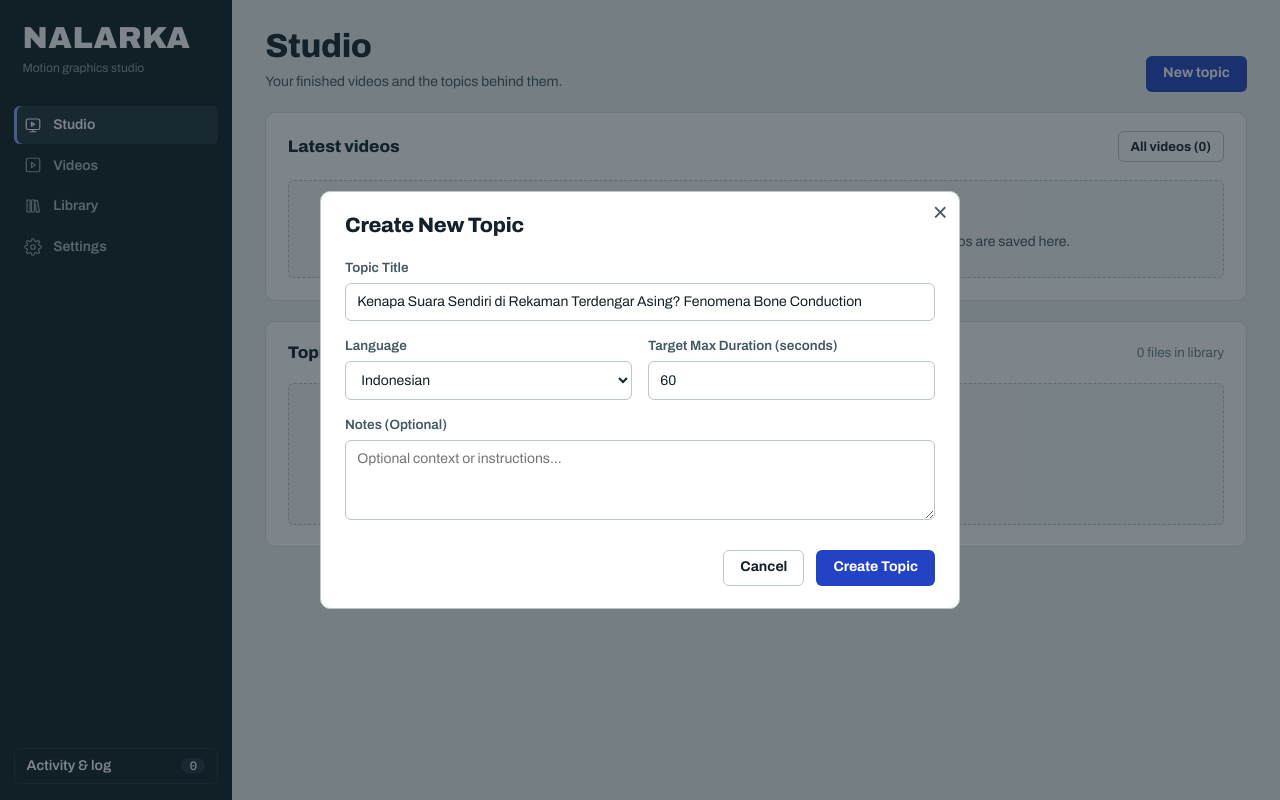
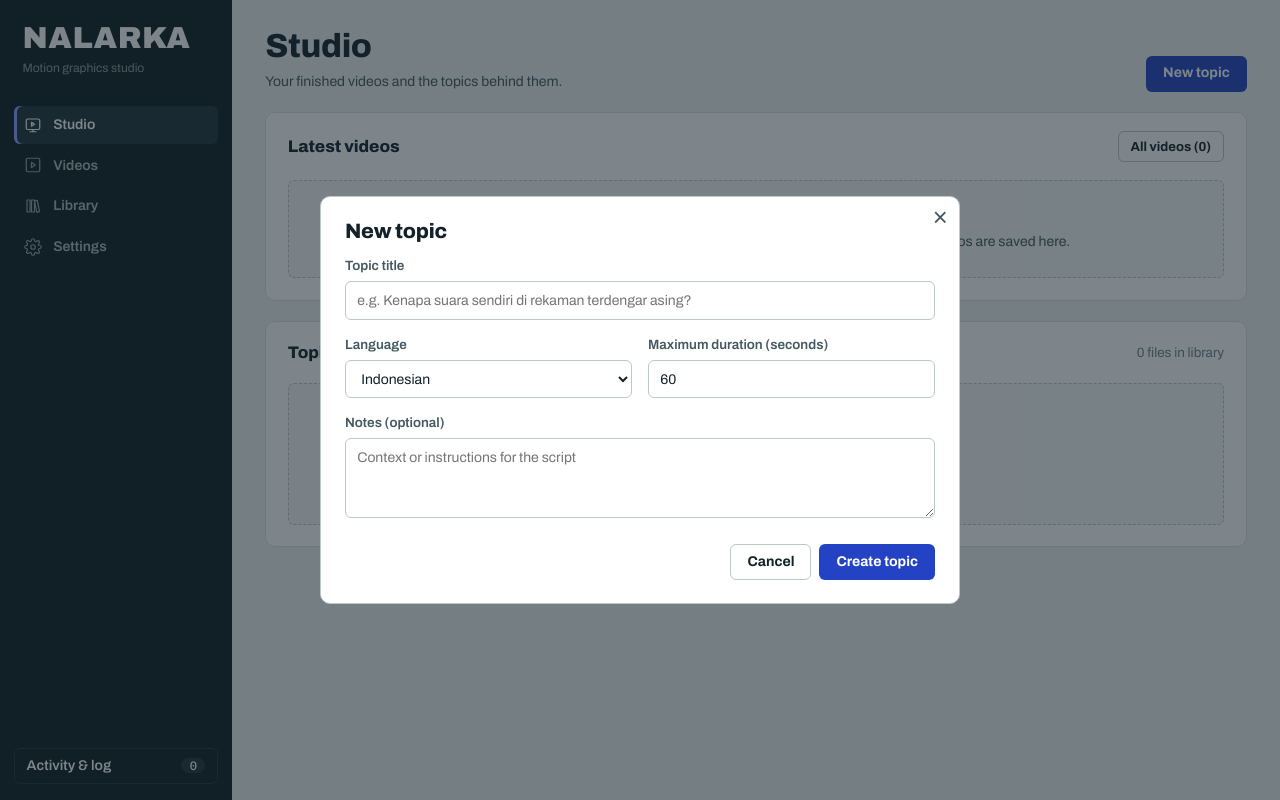
Before and after one commit to damocolos/vidgenala, a FastAPI app: page /topics in a window 1280 px wide, after a click on "New topic". Run offline with FastAPI, Linux system fonts and the light colour scheme; data that the repository does not hold is empty; parts of the project's set-up code (start-up, migrations or seed data) failed here and were passed over.

Commit message:
ui patch 11

```diff
--- a/nalarka/web/static/css/style.css
+++ b/nalarka/web/static/css/style.css
@@ -374,6 +374,7 @@ tbody tr:hover { background: var(--sheet-2); }
 .modal-content h3 { font-size: 1.3rem; margin-bottom: .85rem; padding-right: 2rem; flex: none; }
 .modal-content > * { flex: none; }
 .modal-content > .modal-scroll, .modal-content > #verification-modal-content { flex: 0 1 auto; min-height: 0; overflow: auto; }
+.modal-content > form { flex: 0 1 auto; min-height: 0; overflow: auto; padding: 2px; margin: -2px; }
 .modal-footer { margin-top: 1rem; display: flex; justify-content: flex-end; gap: .6rem; }
 .modal-close { position: absolute; right: .7rem; top: .5rem; background: none; border: 0; font-size: 1.6rem; line-height: 1; color: var(--ink-soft); cursor: pointer; }
 .player-frame { background: #000; border-radius: var(--radius); display: flex; justify-content: center; }
@@ -383,6 +384,18 @@ tbody tr:hover { background: var(--sheet-2); }
 .toast-success { border-left-color: #5ee6a8; }
 .text-muted { color: var(--ink-soft); }
 .text-danger { color: var(--fail); }
+
+.job-actions { display: flex; gap: .35rem; align-items: center; }
+.text-dump { margin: 0; padding: 0.85rem 1rem; background: var(--monitor); color: var(--monitor-text); border-radius: var(--radius); font: 400 0.78rem/1.6 var(--font-mono); white-space: pre-wrap; word-break: break-word; }
+.modal-content .table-container { overflow: visible; }
+.inline-form { display: flex; gap: 0.75rem; align-items: flex-end; }
+.inline-form .form-group { flex: 1; margin-bottom: 0; }
+.table-empty { padding: 2rem 1rem; text-align: center; color: var(--ink-soft); background: var(--sheet-2); border: 1px dashed var(--rule-strong); border-radius: var(--radius); }
+.table-empty b { display: block; color: var(--ink); margin-bottom: 0.2rem; }
+.scan-box { height: 140px; }
+.audio-mini { height: 34px; width: 260px; max-width: 100%; }
+.modal-content form .actions { margin-top: 1.25rem; }
+@media (max-width: 640px) { .inline-form { flex-direction: column; align-items: stretch; } }
 
 /* ---------- helpers ---------- */
 .row-link { color: var(--ink); font-weight: 700; text-decoration: none; }
--- a/nalarka/web/static/js/app.js
+++ b/nalarka/web/static/js/app.js
@@ -299,7 +299,9 @@ async function showVerificationModal(renderId) {
   const content = document.getElementById("verification-modal-content");
   if (!modal || !content) return;
 
-  content.innerHTML = "<p>Loading verification suite results...</p>";
+  const heading = modal.querySelector("h3");
+  if (heading) heading.textContent = "Verification results";
+  content.innerHTML = "<p class='text-muted'>Loading results…</p>";
   openModal("verification-modal");
 
   try {
@@ -446,7 +448,7 @@ async function loadTopicAiUsage(topicId, containerId = "ai-usage") {
     const d = await res.json();
     box.innerHTML = d.summary.total
       ? aiSummaryHtml(d.summary)
-      : `<p class="text-muted" style="font-size:.88rem;">No AI requests yet. Every request is saved, so a failed run can continue without paying twice.</p>`;
+      : `<p class="text-muted">No AI requests yet. Every request is saved, so a failed run can continue without paying twice.</p>`;
   } catch (_) {}
 }
 
@@ -455,7 +457,7 @@ function showTextModal(title, text) {
   if (!m) return;
   const modal = document.getElementById("verification-modal");
   modal.querySelector("h3").textContent = title;
-  m.innerHTML = `<pre class="log-view" style="height:auto;max-height:60vh;white-space:pre-wrap;">${escapeHtml(text)}</pre>`;
+  m.innerHTML = `<pre class="text-dump">${escapeHtml(text)}</pre>`;
   openModal("verification-modal");
 }
 
@@ -536,7 +538,7 @@ async function refreshJobList(selectFirst = false) {
       return `<div class="job-row ${sel ? "sel" : ""}" onclick="selectJob('${j.id}')">
         <div style="min-width:0"><div class="jt">${escapeHtml(KIND_LABEL[j.kind] || j.kind)}${j.topic_id ? ` · topic ${j.topic_id}` : ""}</div>
           <div class="js">${escapeHtml((j.created_at || "").slice(5, 16))} · ${j.progress ?? 0}% ${j.status_text ? "· " + escapeHtml(String(j.status_text).slice(0, 40)) : ""}</div></div>
-        <div style="display:flex;gap:.35rem;align-items:center;">${statusBadge(j.status)}
+        <div class="job-actions">${statusBadge(j.status)}
           ${resumable && j.kind === "full_render" && (j.params?.batch_beats || 6) > 1 ? `<button class="btn btn-secondary btn-sm" onclick="event.stopPropagation();resumeJob('${j.id}', ${Math.ceil((j.params?.batch_beats || 6) / 2)})" title="Resume, but ask the AI for ${Math.ceil((j.params?.batch_beats || 6) / 2)} beat(s) per request instead of ${j.params?.batch_beats || 6}. The storyboard plan is reused; code requests are asked again in smaller pieces.">Resume smaller</button>` : ""}
           ${resumable ? `<button class="btn btn-primary btn-sm" onclick="event.stopPropagation();resumeJob('${j.id}')" title="Re-run this job. Saved AI answers are reused, so you only pay for what is missing.">Resume</button>` : ""}
           ${cancellable ? `<button class="btn btn-danger btn-sm" onclick="event.stopPropagation();cancelJob('${j.id}')">Cancel</button>` : ""}</div></div>`;
--- a/nalarka/web/templates/index.html
+++ b/nalarka/web/templates/index.html
@@ -70,11 +70,11 @@
 <div id="new-topic-modal" class="modal-overlay" onclick="if(event.target===this) closeModal('new-topic-modal');">
   <div class="modal-content">
     <button class="modal-close" onclick="closeModal('new-topic-modal')">&times;</button>
-    <h3 style="margin-bottom: 1.25rem;">Create New Topic</h3>
+    <h3>New topic</h3>
     <form id="new-topic-form" onsubmit="handleCreateTopic(event)">
       <div class="form-group">
-        <label for="topic-title">Topic Title</label>
-        <input type="text" id="topic-title" required placeholder="e.g. Kenapa Suara Sendiri di Rekaman Terdengar Asing? Fenomena Bone Conduction" value="Kenapa Suara Sendiri di Rekaman Terdengar Asing? Fenomena Bone Conduction">
+        <label for="topic-title">Topic title</label>
+        <input type="text" id="topic-title" required placeholder="e.g. Kenapa suara sendiri di rekaman terdengar asing?">
       </div>
       <div class="form-row">
         <div class="form-group">
@@ -85,17 +85,17 @@
           </select>
         </div>
         <div class="form-group">
-          <label for="topic-max-duration">Target Max Duration (seconds)</label>
+          <label for="topic-max-duration">Maximum duration (seconds)</label>
           <input type="number" id="topic-max-duration" value="60" min="15" max="900" step="5">
         </div>
       </div>
       <div class="form-group">
-        <label for="topic-notes">Notes (Optional)</label>
-        <textarea id="topic-notes" style="min-height: 80px;" placeholder="Optional context or instructions..."></textarea>
+        <label for="topic-notes">Notes (optional)</label>
+        <textarea id="topic-notes" style="min-height: 80px;" placeholder="Context or instructions for the script"></textarea>
       </div>
-      <div style="display: flex; justify-content: flex-end; gap: 0.75rem; margin-top: 1.5rem;">
+      <div class="actions">
         <button type="button" class="btn btn-secondary" onclick="closeModal('new-topic-modal')">Cancel</button>
-        <button type="submit" class="btn btn-primary">Create Topic</button>
+        <button type="submit" class="btn btn-primary">Create topic</button>
       </div>
     </form>
   </div>
```
Also changed, not shown: nalarka/web/templates/library.html (+28 -28 lines).
